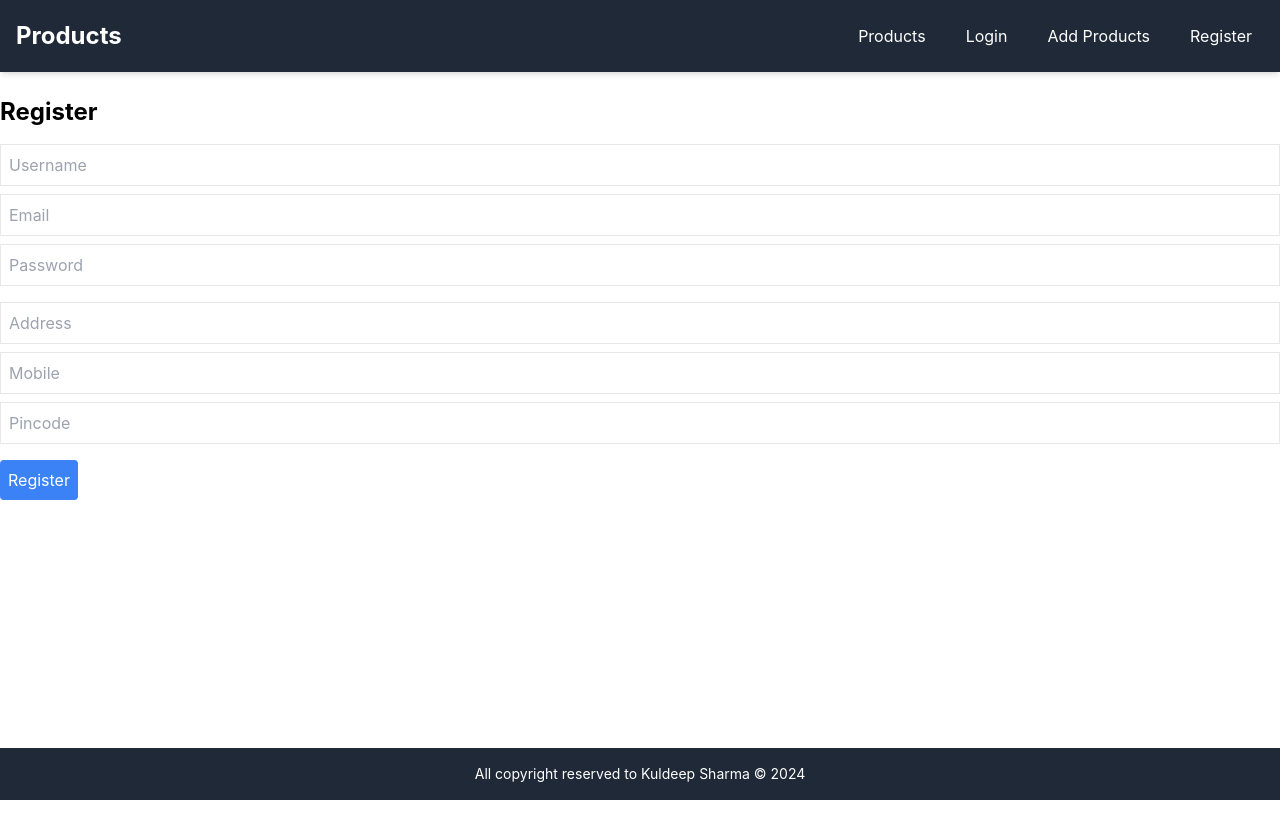
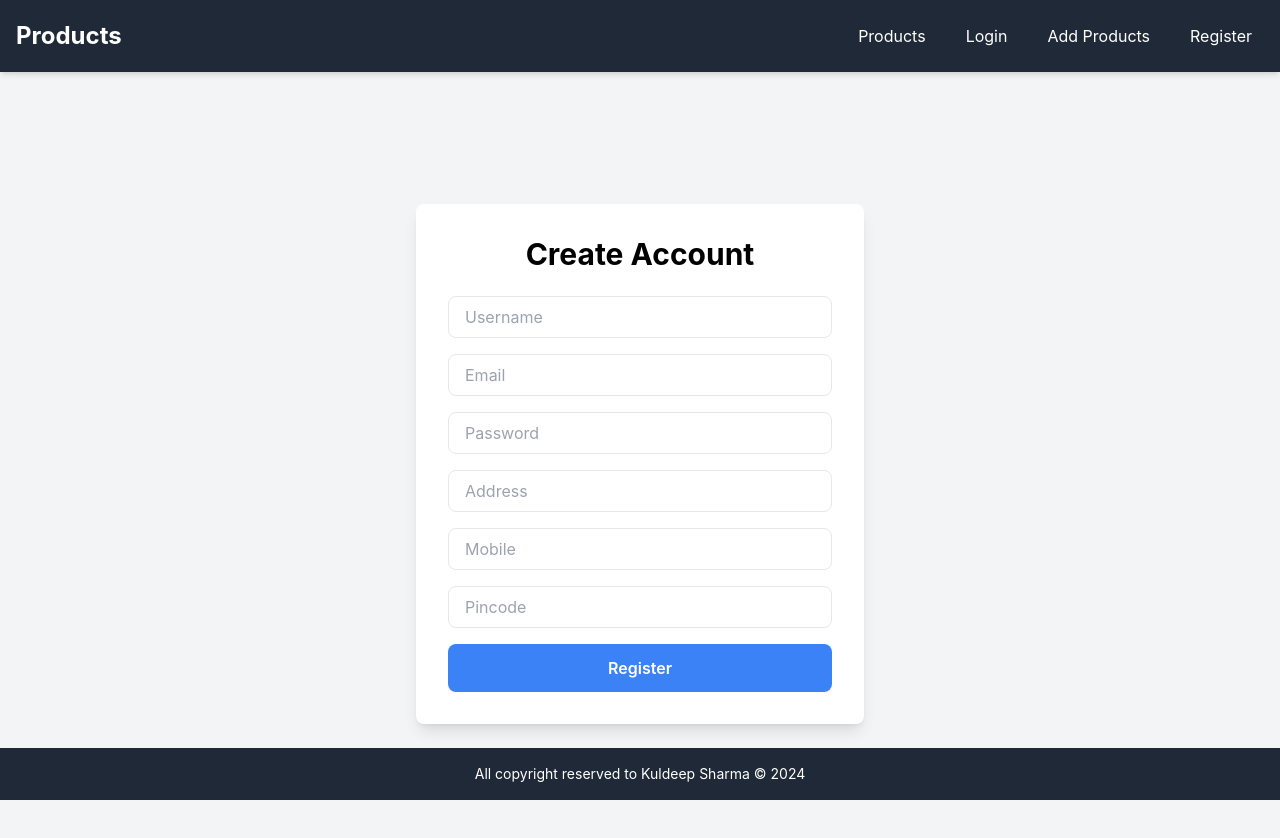
Before and after one commit to kuldeepsharma2/e-commerce, a React (Create React App) app: page /register in a window 1280 px wide. Shown: the top 838 px of the page. Before the commit the page ends 800 px from the top, so only its background shows below. Built offline with nearby package versions, Linux system fonts and the light colour scheme; no server answers.

Commit message:
register

```diff
--- a/src/pages/Register.js
+++ b/src/pages/Register.js
@@ -1,6 +1,6 @@
 // src/pages/Register.js
 import React, { useState } from 'react';
-import { createUserWithEmailAndPassword } from 'firebase/auth'; // Removed getAuth import
+import { createUserWithEmailAndPassword } from 'firebase/auth';
 import { doc, setDoc } from 'firebase/firestore';
 import { useNavigate } from 'react-router-dom';
 import { db, auth } from '../firebase';
@@ -19,11 +19,9 @@ function Register() {
   const handleRegister = async (e) => {
     e.preventDefault();
     try {
-      // Register user with Firebase Authentication
       const userCredential = await createUserWithEmailAndPassword(auth, email, password);
       const user = userCredential.user;
 
-      // Save user details to Firestore
       await setDoc(doc(db, 'users', user.uid), {
         username: username,
         email: email,
@@ -46,15 +44,16 @@ function Register() {
   };
 
   return (
-    <div className="container mx-auto mt-8">
-      <h1 className="text-2xl font-bold mb-4">Register</h1>
-      <form onSubmit={handleRegister}>
+    <div className="flex items-center justify-center min-h-screen bg-gray-100">
+      <div className="bg-white p-8 rounded-lg shadow-lg w-full max-w-md">
+        <h1 className="text-3xl font-bold text-center mb-6">Create Account</h1>
+        <form onSubmit={handleRegister} className="space-y-4">
           <input
             type="text"
             placeholder="Username"
             value={username}
             onChange={(e) => setUsername(e.target.value)}
-          className="border p-2 mb-2 w-full"
+            className="w-full px-4 py-2 border rounded-lg focus:outline-none focus:ring-2 focus:ring-blue-500"
             required
           />
           <input
@@ -62,7 +61,7 @@ function Register() {
             placeholder="Email"
             value={email}
             onChange={(e) => setEmail(e.target.value)}
-          className="border p-2 mb-2 w-full"
+            className="w-full px-4 py-2 border rounded-lg focus:outline-none focus:ring-2 focus:ring-blue-500"
             required
           />
           <input
@@ -70,7 +69,7 @@ function Register() {
             placeholder="Password"
             value={password}
             onChange={(e) => setPassword(e.target.value)}
-          className="border p-2 mb-4 w-full"
+            className="w-full px-4 py-2 border rounded-lg focus:outline-none focus:ring-2 focus:ring-blue-500"
             required
           />
           <input
@@ -78,27 +77,31 @@ function Register() {
             placeholder="Address"
             value={address}
             onChange={(e) => setAddress(e.target.value)}
-          className="border p-2 mb-2 w-full"
+            className="w-full px-4 py-2 border rounded-lg focus:outline-none focus:ring-2 focus:ring-blue-500"
           />
           <input
             type="text"
             placeholder="Mobile"
             value={mobile}
             onChange={(e) => setMobile(e.target.value)}
-          className="border p-2 mb-2 w-full"
+            className="w-full px-4 py-2 border rounded-lg focus:outline-none focus:ring-2 focus:ring-blue-500"
           />
           <input
             type="text"
             placeholder="Pincode"
             value={pincode}
             onChange={(e) => setPincode(e.target.value)}
-          className="border p-2 mb-4 w-full"
+            className="w-full px-4 py-2 border rounded-lg focus:outline-none focus:ring-2 focus:ring-blue-500"
           />
-        <button type="submit" className="bg-blue-500 text-white p-2 rounded">
+          <button
+            type="submit"
+            className="w-full bg-blue-500 text-white py-3 rounded-lg font-semibold hover:bg-blue-600 transition duration-200"
+          >
             Register
           </button>
+        </form>
         <ToastContainer />
-      </form>
+      </div>
     </div>
   );
 }
```
Lines whose indentation alone changed are shown as unchanged.
